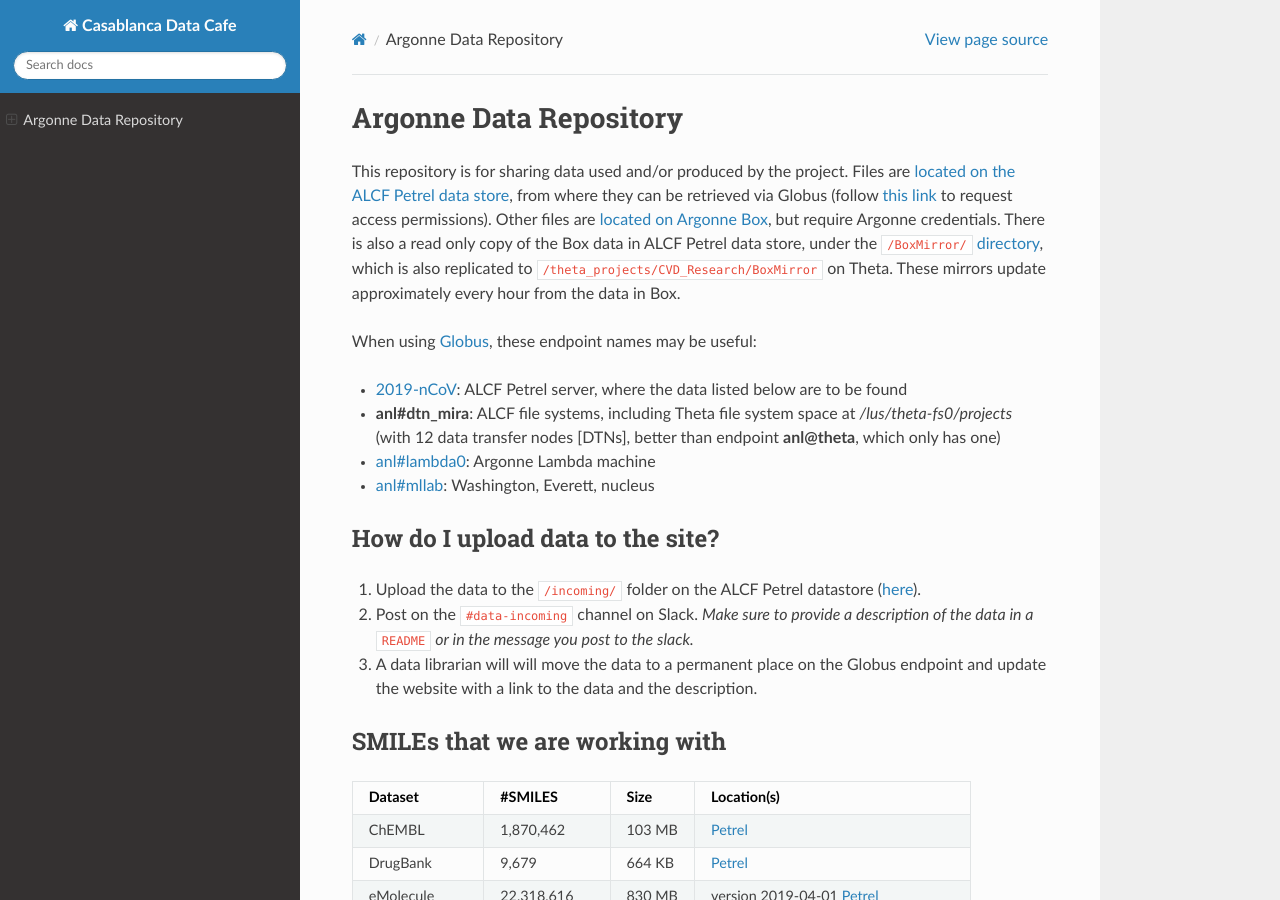
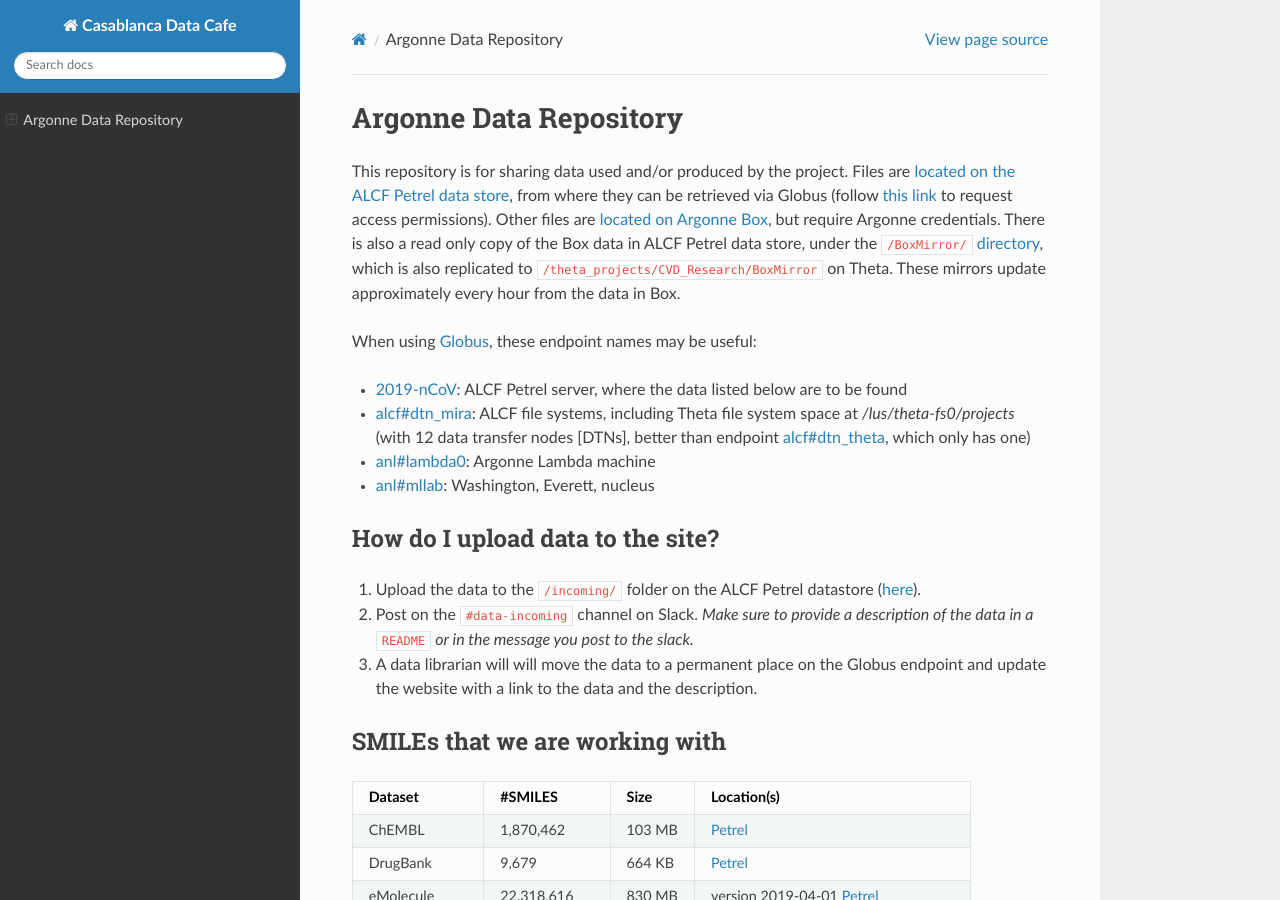
Before and after one commit to 2019-ncovgroup/2019-nCoVdata, a Sphinx documentation site: the page built from docs/index.rst, in a window 1280 px wide and 900 px high. Built offline with Sphinx 7.4.7 and the Read the Docs theme 2.0.0, drawn with Linux system fonts in a browser that asks for light colours.

Commit message:
fixed endpoint names

```diff
--- a/docs/index.rst
+++ b/docs/index.rst
@@ -11,7 +11,7 @@
 When using `Globus <https://app.globus.org>`_, these endpoint names may be useful:
 
 * `2019-nCoV <https://app.globus.org/file-manager?origin_id=a386b552-6086-11ea-9688-0e56c063f437&origin_path=%2F>`_: ALCF Petrel server, where the data listed below are to be found
-* **anl#dtn_mira**: ALCF file systems, including Theta file system space at `/lus/theta-fs0/projects` (with 12 data transfer nodes [DTNs], better than endpoint **anl@theta**, which only has one)
+* `alcf#dtn_mira <https://app.globus.org/file-manager?origin_id=e09e65f5-6d04-11e5-ba46-22000b92c6ec>`_: ALCF file systems, including Theta file system space at `/lus/theta-fs0/projects` (with 12 data transfer nodes [DTNs], better than endpoint `alcf#dtn_theta <https://app.globus.org/file-manager?origin_id=08925f04-569f-11e7-bef8-22000b9a448b>`_, which only has one)
 * `anl#lambda0 <https://app.globus.org/file-manager?origin_id=8715e4f0-1d34-11ea-9705-021304b0cca7&origin_path=%2Flambda_stor%2Fdata%2F>`_: Argonne Lambda machine
 * `anl#mllab <https://app.globus.org/file-manager?origin_id=2535d252-21ac-11e8-b75c-0ac6873fc732&origin_path=%2F~%2F>`_: Washington, Everett, nucleus
 
```
